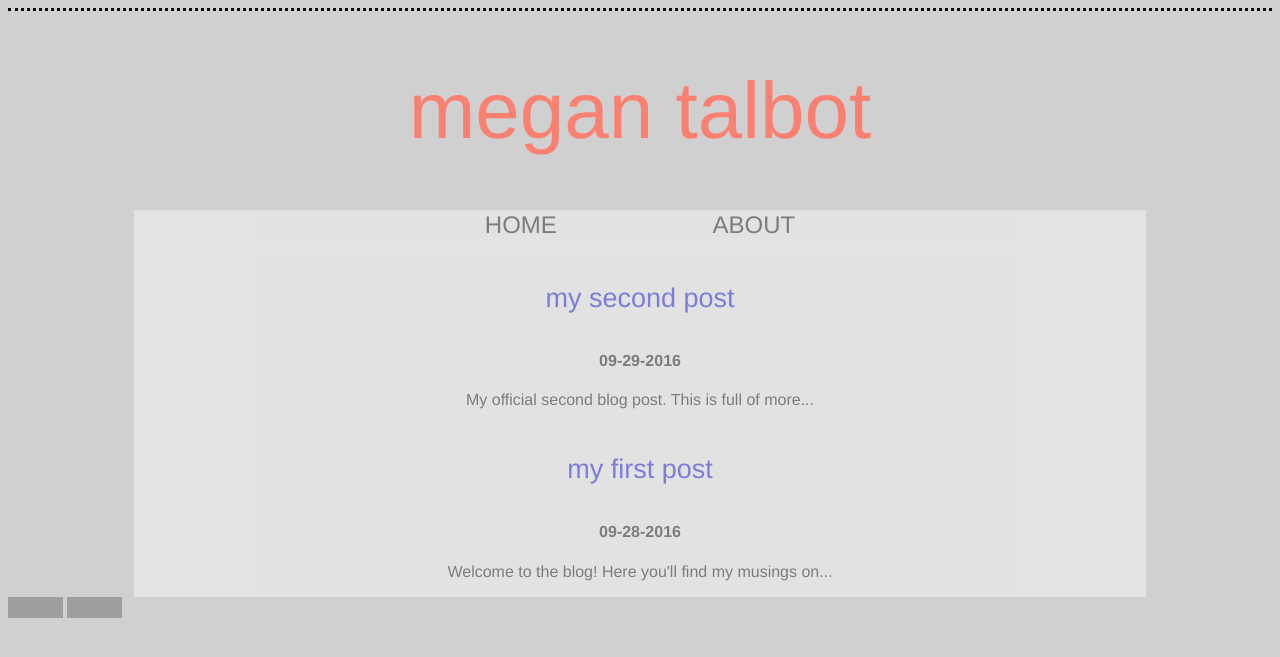
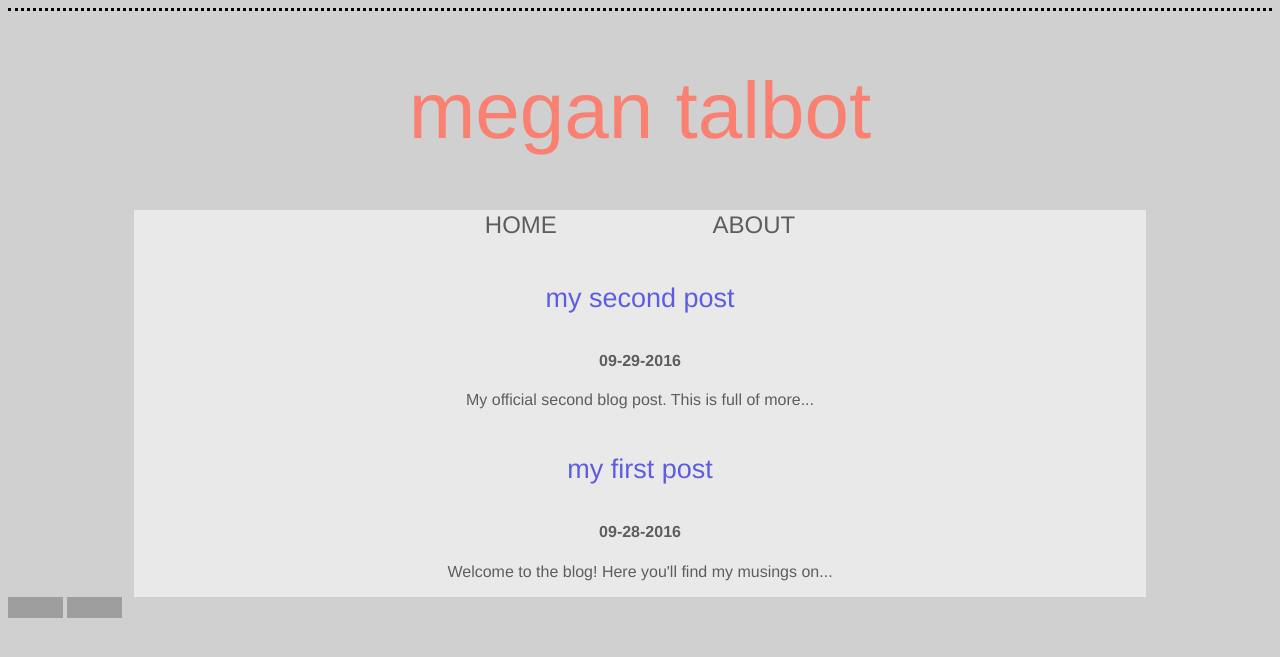
Before and after one commit to meganft/meganft.github.io, a Jekyll site: the page built from index.html, in a window 1280 px wide. Shown: the top 657 px of the page. Built offline with Jekyll 4.4.1, drawn with Linux system fonts in a browser that asks for light colours; grey boxes are pictures that could not be loaded.

Commit message:
Update to div section

```diff
--- a/css/styles.css
+++ b/css/styles.css
@@ -37,7 +37,7 @@ div {
   font-weight: lighter;
   align-content: center;
   background-color: white;
-  opacity: 0.4;
+  opacity: 0.55;
   height: 90%;
   width: 80%;
   margin: auto;
```
